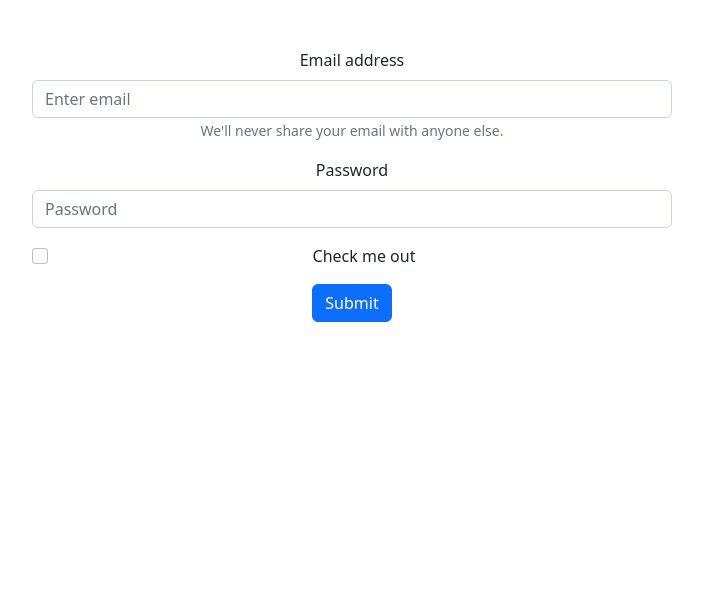
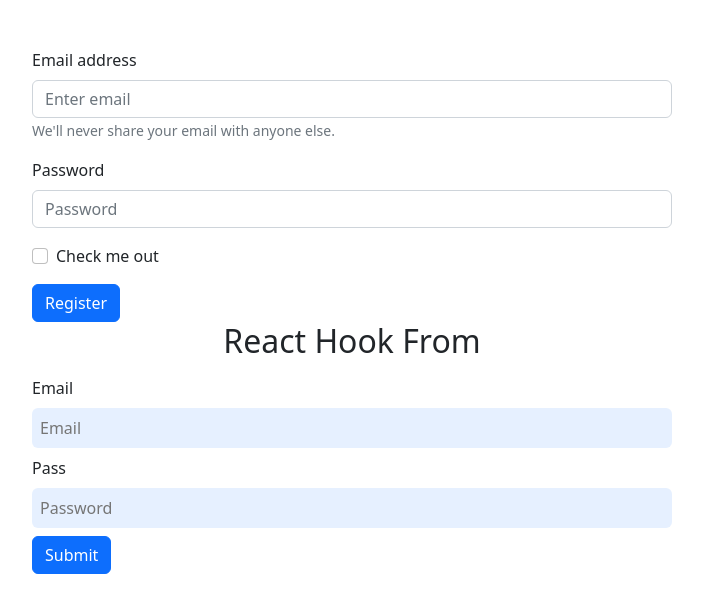
Before and after one commit to rahim-uddin-jsr/email-password-auth, a React (Create React App) app: page / in a window 1280 px wide. Shown: the top 612 px of the page, without its empty margins (288-991 px from the left). Built offline with nearby package versions, Linux system fonts and the light colour scheme.

Commit message:
regestration to firebase done

```diff
--- a/package.json
+++ b/package.json
@@ -11,6 +11,7 @@
     "react": "^18.2.0",
     "react-bootstrap": "^2.7.2",
     "react-dom": "^18.2.0",
+    "react-hook-form": "^7.43.5",
     "react-scripts": "5.0.1",
     "web-vitals": "^2.1.4"
   },
--- a/src/App.css
+++ b/src/App.css
@@ -1,5 +1,5 @@
 .App {
-  text-align: center;
+  /* text-align: center; */
 }
 
 .App-logo {
--- a/src/App.js
+++ b/src/App.js
@@ -1,24 +1,90 @@
 import { useState } from 'react';
 import { Button, Form } from 'react-bootstrap';
 import './App.css';
+import { useForm } from "react-hook-form";
+import { createUserWithEmailAndPassword, getAuth, } from "firebase/auth";
+import app from './firebase/firebase.config';
+import checkPasswordValidity from './utilities';
 
+const auth = getAuth(app)
 function App() {
-  const [userEmail, setUserEmail] = useState('')
-  const [userPassword, setUserPassword] = useState('')
 
-  const handleEmailPassLogin = (e) => {
+  const [passError, setPassError] = useState('')
+  const [isSuccess, setIsSuccess] = useState(false)
+  const [user, setUser] = useState({})
+  // react hook from
+  const { register, handleSubmit, watch, formState: { errors } } = useForm();
+  const onSubmit = data => {
+    const { Password, Email } = data;
+    createUserWithEmailAndPassword(auth, Email, Password)
+      .then(result => {
+        console.log(result.user);
+      }).catch(err => {
+        console.log(err);
+      })
+  };
+
+
+  const handleOnSubmit = (e) => {
     e.preventDefault()
-    const email = document.getElementById('email').value;
-    setUserEmail(email)
-    const password = document.getElementById('password').value;
-    setUserPassword(userPassword)
+    const email = e.target.email.value;
+    const password = e.target.password.value;
+
+    const isNonWhiteSpace = /^\S*$/;
+    if (!isNonWhiteSpace.test(password)) {
+      setPassError("Password must not contain Whitespaces.")
+      return
+    }
+
+    const isContainsUppercase = /^(?=.*[A-Z]).*$/;
+    if (!isContainsUppercase.test(password)) {
+      setPassError("Password must have at least one Uppercase Character.")
+      return
+    }
+
+    const isContainsLowercase = /^(?=.*[a-z]).*$/;
+    if (!isContainsLowercase.test(password)) {
+      setPassError("Password must have at least one Lowercase Character.")
+      return
+    }
+
+    const isContainsNumber = /^(?=.*[0-9]).*$/;
+    if (!isContainsNumber.test(password)) {
+      setPassError("Password must contain at least one Digit.")
+      return
+    }
+
+    const isContainsSymbol =
+      /^(?=.*[~`!@#$%^&*()--+={}\[\]|\\:;"'<>,.?/_₹]).*$/;
+    if (!isContainsSymbol.test(password)) {
+      setPassError("Password must contain at least one Special Symbol.")
+      return
+    }
+    if (password.length < 6) {
+      setPassError("Password must contain at least 6 character.")
+      return
+    }
+    setPassError('')
+    createUserWithEmailAndPassword(auth, email, password)
+      .then(result => {
+        setUser(result.user)
+        setPassError('')
+        setIsSuccess(true)
+      }).catch(err => {
+        setPassError(err.massage);
+        setIsSuccess(false)
+      })
+
+
   }
   return (
     <div className="App">
-      <Form onSubmit={handleEmailPassLogin} className='w-50 mx-auto mt-5'>
+      {/* react bootstrap */}
+      <section>
+        <Form onSubmit={handleOnSubmit} className='w-50 mx-auto mt-5'>
           <Form.Group className="mb-3" controlId="formBasicEmail">
             <Form.Label>Email address</Form.Label>
-          <Form.Control type="email" id="email" placeholder="Enter email" />
+            <Form.Control type="email" required name="email" placeholder="Enter email" />
             <Form.Text className="text-muted">
               We'll never share your email with anyone else.
             </Form.Text>
@@ -26,15 +92,34 @@ function App() {
 
           <Form.Group className="mb-3" controlId="formBasicPassword">
             <Form.Label>Password</Form.Label>
-          <Form.Control type="password" id="password" placeholder="Password" />
+            <Form.Control type="password" required name="password" placeholder="Password" />
+            {passError && <p className='text-danger'>{passError}</p>}
+            {isSuccess && <p className='text-success'>User created Successfully</p>}
           </Form.Group>
           <Form.Group className="mb-3" controlId="formBasicCheckbox">
             <Form.Check type="checkbox" label="Check me out" />
           </Form.Group>
-        <Button variant="primary" type="submit">
-          Submit
-        </Button>
-      </Form>    </div>
+          {user.displayName ? <Button variant="primary" type="submit">
+            Login
+          </Button> : <Button variant="primary" type="submit">
+            Register
+          </Button>}
+        </Form>
+      </section>
+
+      <section>
+        <h2 className='text-center'>React Hook From</h2>
+
+        <form onSubmit={handleSubmit(onSubmit)} className='w-50 mx-auto'>
+          <label className='mt-2' htmlFor="email">Email</label>
+          <input name='email' className='w-100 p-2 mt-2 bg-primary bg-opacity-10 outline-0  border-0 rounded d-block' type="email" placeholder="Email" {...register("Email", { required: true, pattern: /^\S+@\S+$/i })} />
+          <label className='mt-2' htmlFor="password">Pass</label>
+          <input name='password' className='w-100 mt-2 bg-primary bg-opacity-10 outline-0 p-2 border-0 rounded d-block' type="password" placeholder="Password" {...register("Password", { required: true, maxLength: 80 })} />
+
+          <input className='mt-2 btn btn-primary' type="submit" />
+        </form>
+      </section>
+    </div>
   );
 }
 
--- /dev/null
+++ b/src/utilities.js
@@ -0,0 +1,5 @@
+const checkPasswordValidity = (value) => {
+
+
+}
+export default checkPasswordValidity;
```
Also changed, not shown: src/Components/Login/Login.js (added, +11 -0 lines), src/Components/Regester/Regester.js (added, +11 -0 lines), 1 other file (tests, documents, lock files or other folders). Lines whose indentation alone changed are shown as unchanged.
